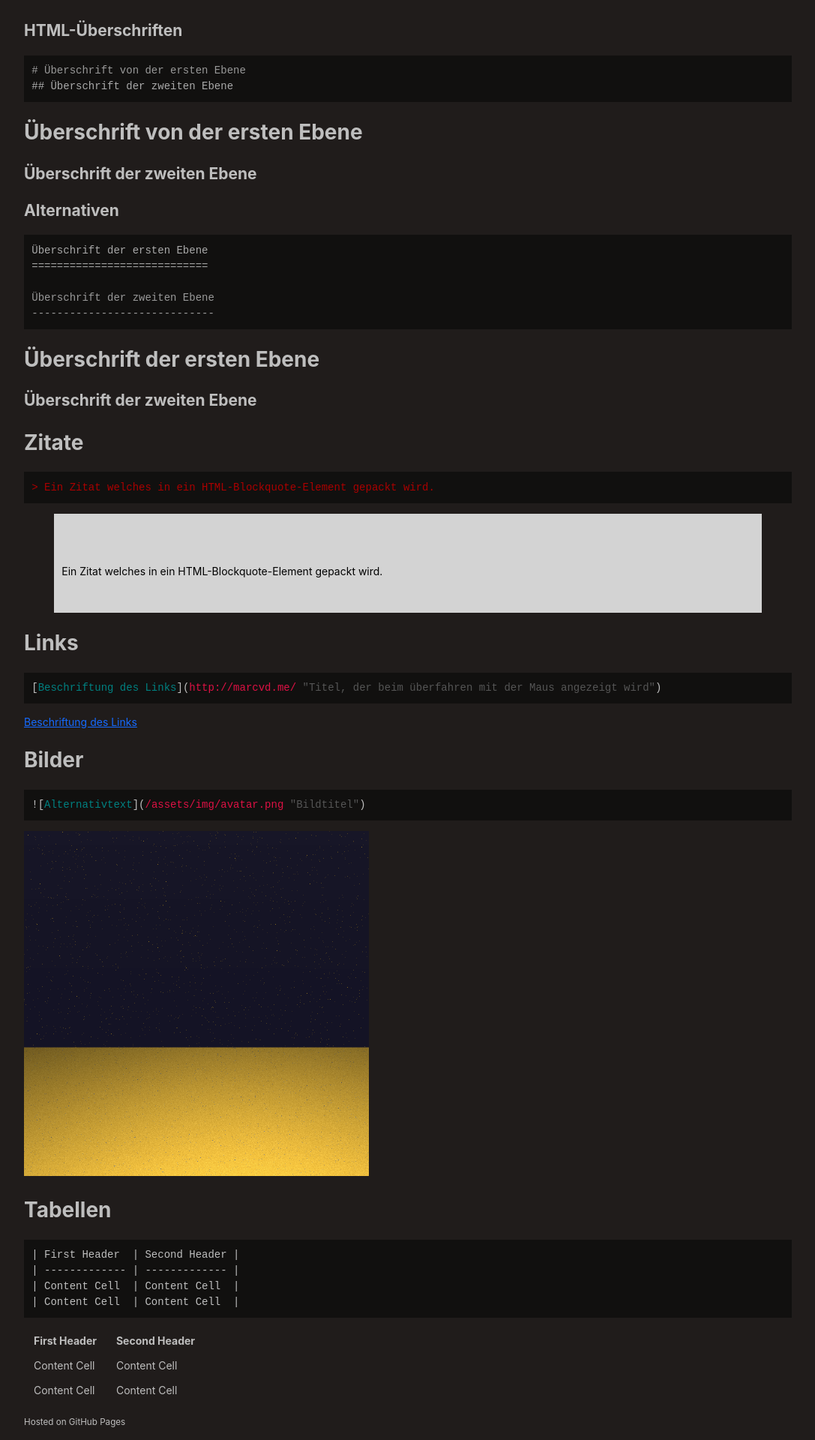
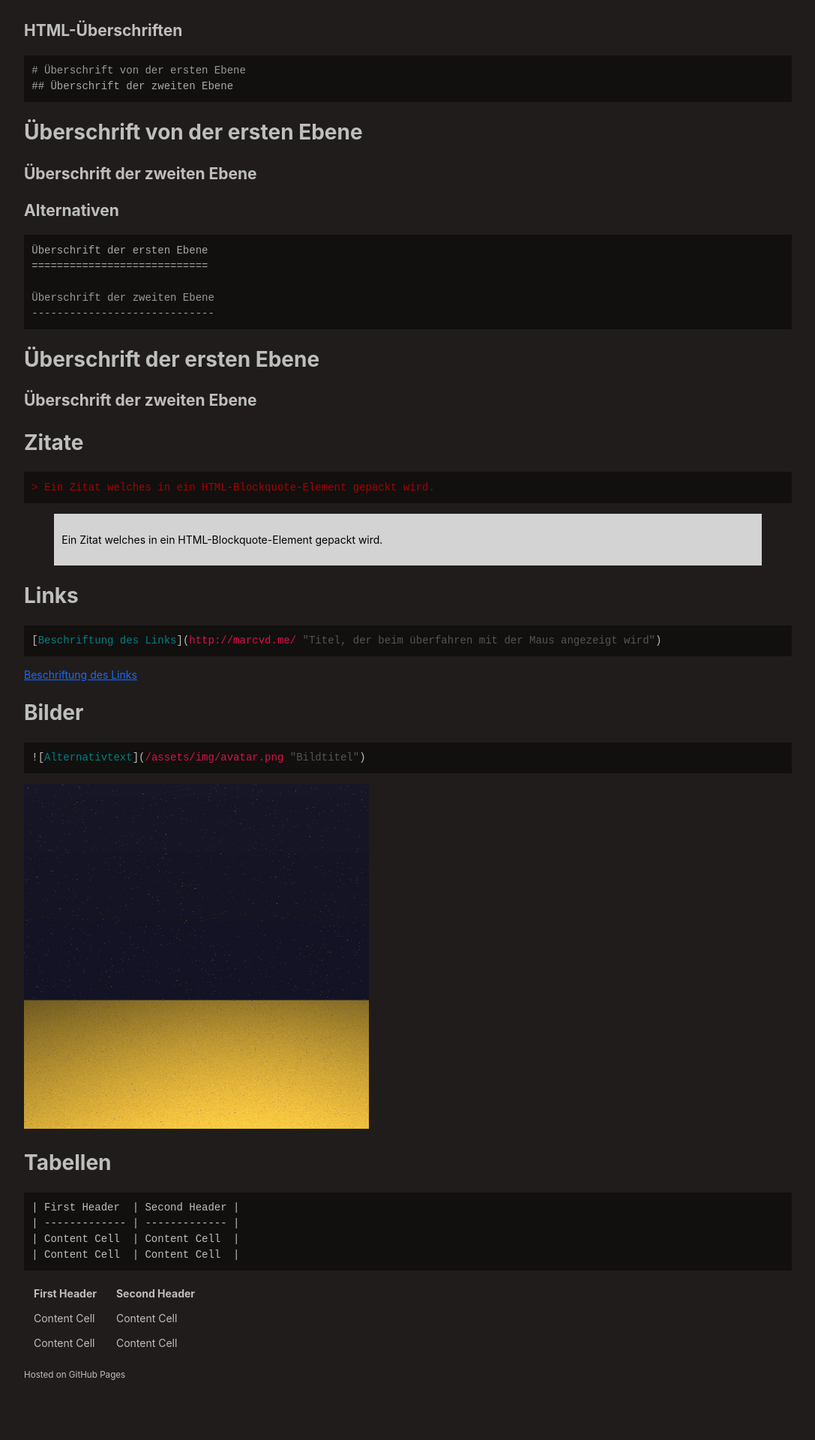
Before and after one commit to marc-q/marc-q.github.io, a Jekyll site: the page built from wiki/markdown.md, in a window 1280 px wide. Shown: the part 2010-3930 px from the top of the page at 75% size, without its empty margins (96-1183 px from the left). Built offline with Jekyll 4.4.1, drawn with Linux system fonts in a browser that asks for light colours; the repository's description, which GitHub fills in, is left out; after the commit the page ends 3867 px from its top, so only the background shows below that.

Commit message:
Blockquotes dont need pre-wrap.

```diff
--- a/assets/css/style.css
+++ b/assets/css/style.css
@@ -1,7 +1,8 @@
 img, embed, object, video {max-width: 100%;}
 
-blockquote, pre {padding: 1%; white-space: pre-wrap;}
+blockquote, pre {padding: 1%;}
 blockquote {background-color: lightgrey; color: black;}
+pre {white-space: pre-wrap;}
 
 li > p {margin-top: 16px;}
 li + li {margin-top: 0.25em;}
```
